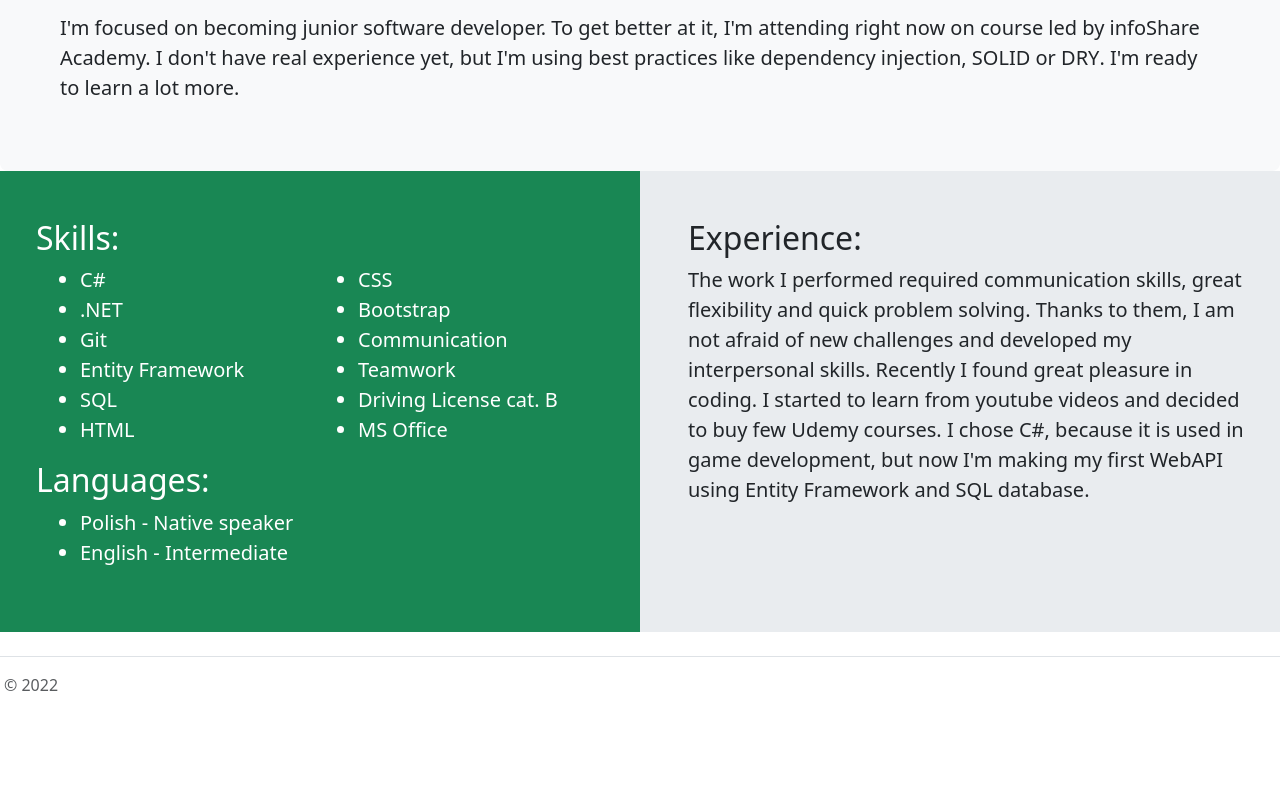
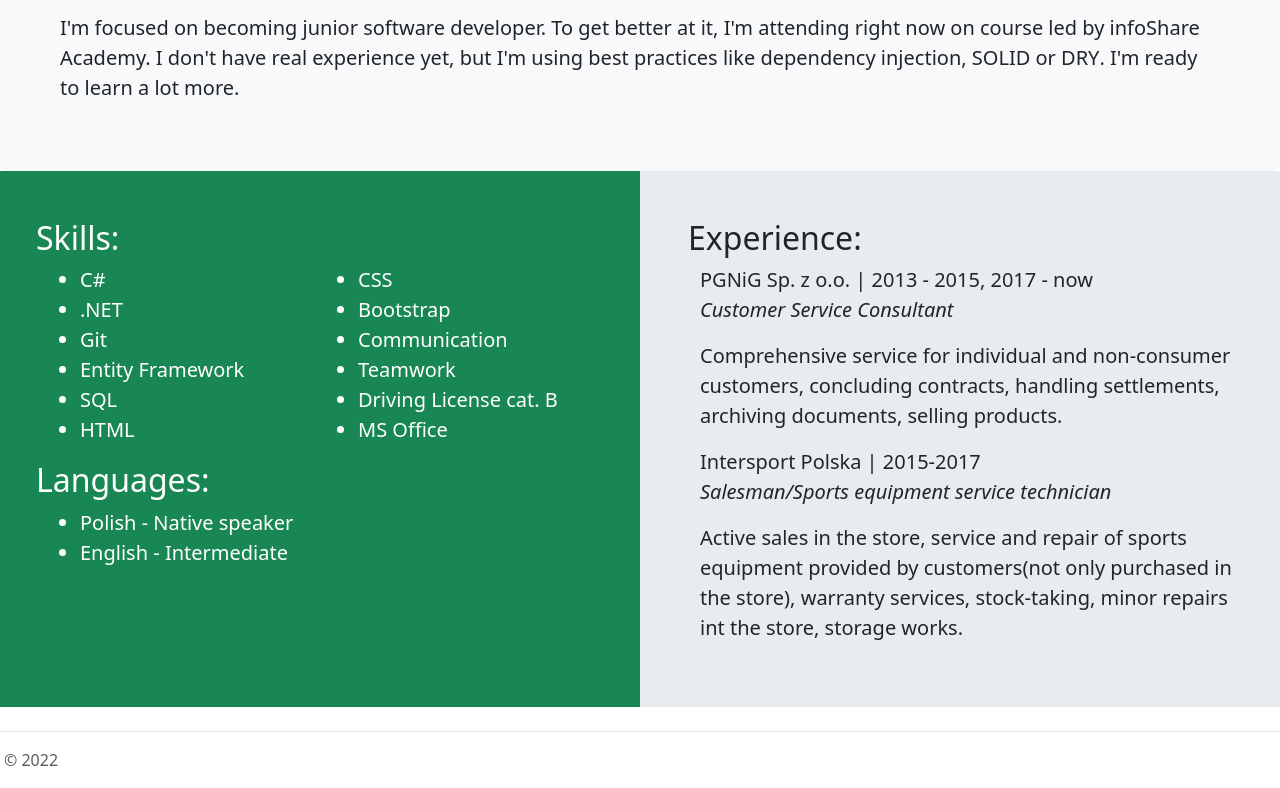
Before and after one commit to kUcLis/CV-Strona, a plain HTML site: page index.html in a window 1280 px wide. Shown: the part 598-1386 px from the top of the page. Before the commit the page ends 1311 px from the top, so only its background shows below. Drawn offline with nearby package versions, Linux system fonts and the light colour scheme.

Commit message:
Experience section filled up

```diff
--- a/index.html
+++ b/index.html
@@ -89,6 +89,7 @@
                         <li>English - Intermediate</li>
                     </ul>
                 </div>
+
             </div>
         </div>
         <div class="col-md-6 px-sm-0">
@@ -96,12 +97,22 @@
                 <h2 class="diplay-5">
                     Experience:
                 </h2>
-                <p class="lead">
-                    The work I performed required communication skills, great flexibility and quick problem solving.
-                    Thanks to them, I am not afraid of new challenges and developed my interpersonal skills.
-                    Recently I found great pleasure in coding. I started to learn from youtube videos and decided to buy few Udemy courses.
-                    I chose <strong>C#</strong>, because it is used in game development, but now I'm making my first WebAPI using <strong>Entity Framework</strong> and <strong>SQL database</strong>.
-                </p>
+                <div class="lead container">
+                    <p>
+                        <strong>PGNiG Sp. z o.o. | 2013 - 2015, 2017 - now</strong><br>
+                        <i>Customer Service Consultant</i>
+                    </p>
+                    <p>
+                        Comprehensive service for individual and non-consumer customers, concluding contracts, handling settlements, archiving documents, selling products.
+                    </p>
+                    <p>
+                        <strong>Intersport Polska | 2015-2017</strong><br>
+                        <i>Salesman/Sports equipment service technician</i>
+                    </p>
+                    <p>
+                        Active sales in the store, service and repair of sports equipment provided by customers(not only purchased in the store), warranty services, stock-taking, minor repairs int the store, storage works.
+                    </p>
+                </div>
             </div>
         </div>
 
```
